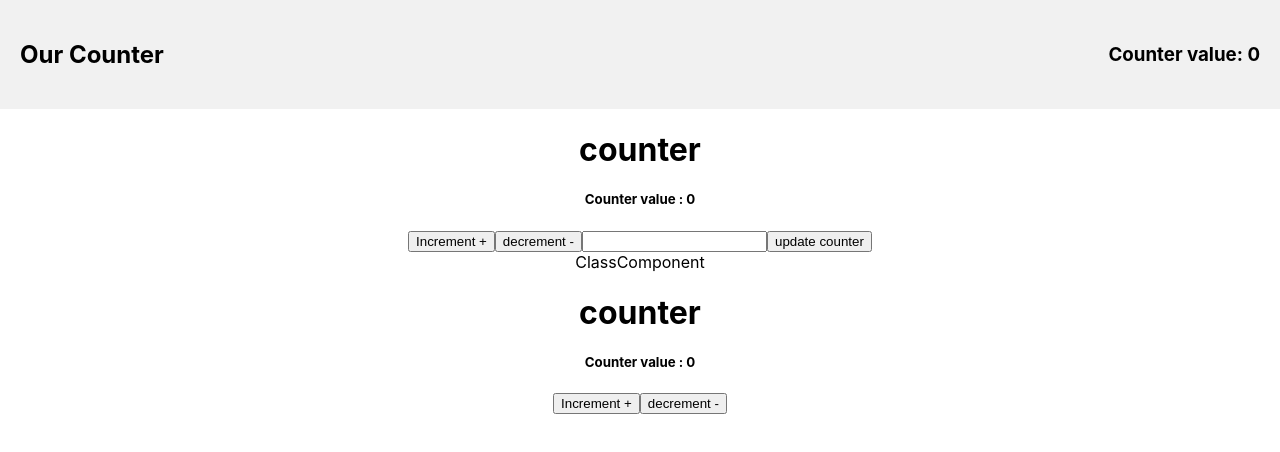
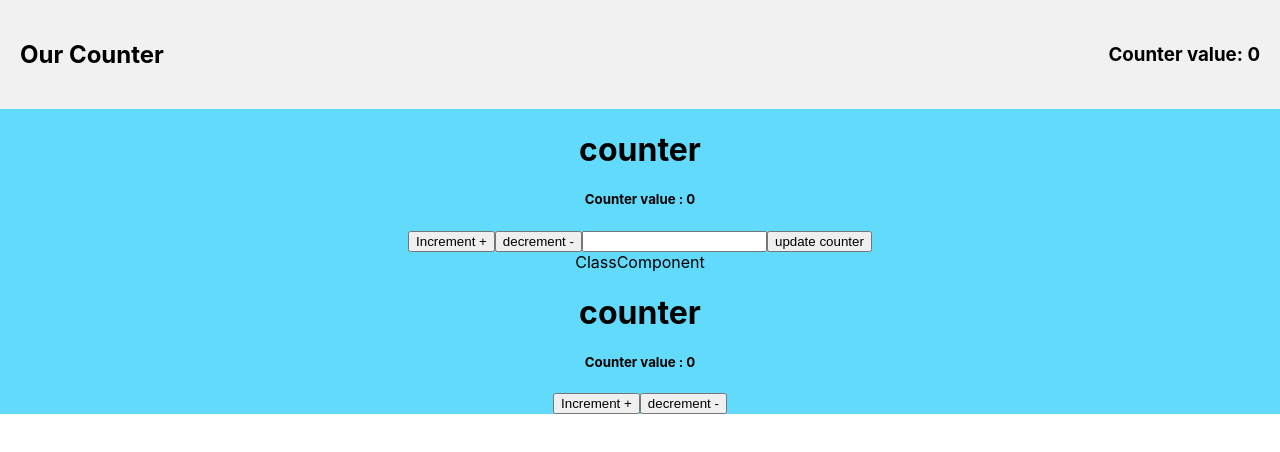
Before and after one commit to akshaali/react-learning, a React (Create React App) app: page / in a window 1280 px wide. Shown: the top 452 px of the page. Built offline with nearby package versions, Linux system fonts and the light colour scheme.

Commit message:
css chnaged

```diff
--- a/src/App.css
+++ b/src/App.css
@@ -1,5 +1,6 @@
 .App {
   text-align: center;
+  background-color: #61dafb;
 }
 
 .App-logo {
```
